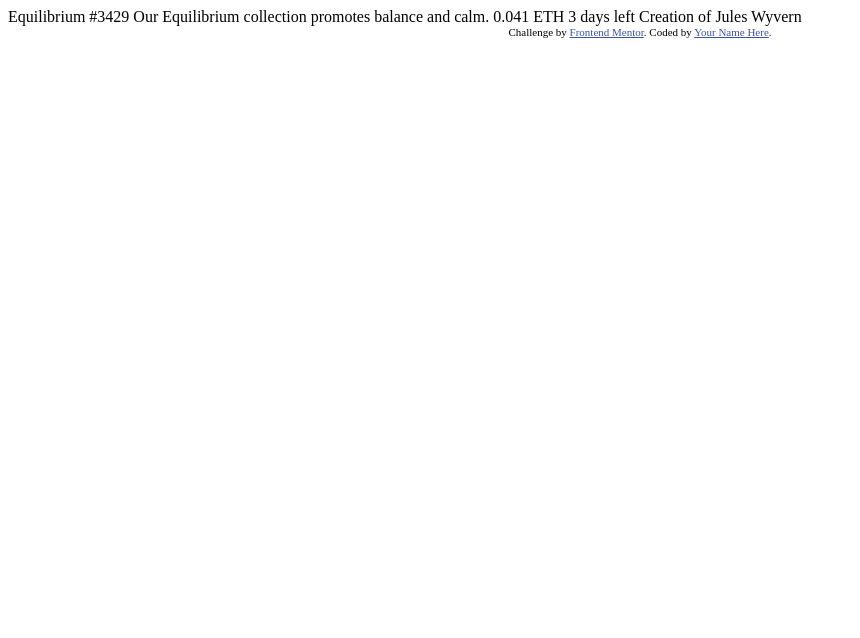
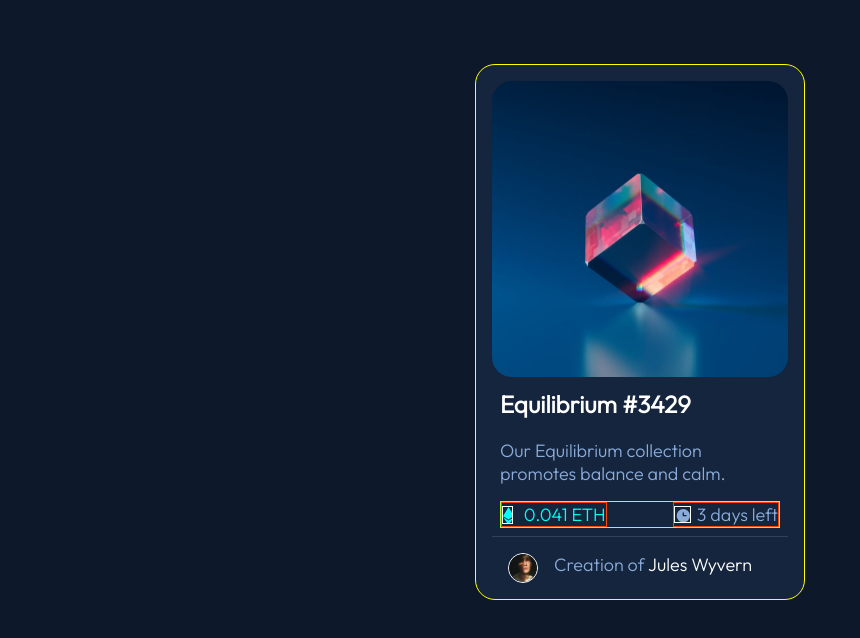
Before and after one commit to novice-is-me/NFT-Preview-Card-Component, a plain HTML site: page index.html in a window 1280 px wide. Shown: the whole page, without its empty margins (0-860 px from the left). Drawn offline with Linux system fonts and the light colour scheme.

Commit message:
Second Commit

```diff
--- a/index.html
+++ b/index.html
@@ -3,31 +3,42 @@
 <head>
   <meta charset="UTF-8">
   <meta name="viewport" content="width=device-width, initial-scale=1.0"> <!-- displays site properly based on user's device -->
-
+  <link rel="stylesheet" href="style.css">
   <link rel="icon" type="image/png" sizes="32x32" href="./images/favicon-32x32.png">
-
+  <link rel="preconnect" href="https://fonts.googleapis.com">
+  <link rel="preconnect" href="https://fonts.gstatic.com" crossorigin>
+  <link href="https://fonts.googleapis.com/css2?family=Outfit:wght@300&display=swap" rel="stylesheet">
   <title>Frontend Mentor | NFT preview card component</title>
-
-  <!-- Feel free to remove these styles or customise in your own stylesheet 👍 -->
-  <style>
-    .attribution { font-size: 11px; text-align: center; }
-    .attribution a { color: hsl(228, 45%, 44%); }
-  </style>
 </head>
 <body>
 
-  Equilibrium #3429
-
-  Our Equilibrium collection promotes balance and calm.
-
-  0.041 ETH
-  3 days left
-
-  Creation of Jules Wyvern
-
-  <div class="attribution">
-    Challenge by <a href="https://www.frontendmentor.io?ref=challenge" target="_blank">Frontend Mentor</a>.
-    Coded by <a href="#">Your Name Here</a>.
+  <main>
+    <div class="container">
+      <div class="container-img">
+        <img src="./images/image-equilibrium.jpg" alt="">
+      </div>
+      <div class="container-card">
+        <div class="container-info">
+          <h2>Equilibrium #3429</h2>
+          <p>Our Equilibrium collection promotes balance and calm.</p>
+        <div class="container-subinfo">
+          <div class="container-flex">
+            <svg width="11" height="18" xmlns="http://www.w3.org/2000/svg"><path d="M11 10.216 5.5 18 0 10.216l5.5 3.263 5.5-3.262ZM5.5 0l5.496 9.169L5.5 12.43 0 9.17 5.5 0Z" fill="#00FFF8"/></svg>
+            <p id="eth-color">0.041 ETH</p>
+          </div>
+          <div class="container-flex">
+            <svg width="17" height="17" xmlns="http://www.w3.org/2000/svg"><path d="M8.305 2.007a6.667 6.667 0 1 0 0 13.334 6.667 6.667 0 0 0 0-13.334Zm2.667 7.334H8.305a.667.667 0 0 1-.667-.667V6.007a.667.667 0 0 1 1.334 0v2h2a.667.667 0 0 1 0 1.334Z" fill="#8BACD9"/></svg>
+            <p>3 days left</p>
+          </div>
+        </div>
+        </div>
+      </div>
+      <div class="container-creator">
+        <img src="./images/image-avatar.png" alt="">
+        <p> Creation of <span>Jules Wyvern</span></p>
+      </div>
+    </div>
+  </main>
   </div>
 </body>
 </html>
--- a/style.css
+++ b/style.css
@@ -17,9 +17,17 @@ p{
     font-family: 'Outfit', sans-serif;
 }
 
+p{
+    color: hsl(215, 51%, 70%);
+}
+
 p,
 h2{
     font-family: 'Outfit', sans-serif;
+}
+
+h2,
+span{
     color: hsl(0, 0%, 100%);
 }
 
@@ -27,10 +35,12 @@ h2{
     background-color: hsl(216, 50%, 16%);
     border: 1px solid yellow;
     padding: 1em;
-    margin: 2em auto;
+    margin: 4em auto;
+    padding-bottom: 0;
     width: 80%;
-    min-width: 300px;
-    max-width: 450px;
+    min-width: 330px;
+    max-width: 330px;
+
 }
 
 .container,
@@ -42,3 +52,56 @@ h2{
     width: 100%;
     object-fit: cover;
 }
+
+.container-card,
+.container-creator{
+    padding: .5em;
+}
+
+.container-card{
+    border-bottom: 1px solid  hsl(215, 32%, 27%);
+}
+
+.container-card h2{
+    padding-bottom: .85em;
+}
+
+.container-subinfo,
+.container-flex,
+.container-creator{
+    display: flex;
+
+}
+
+.container-subinfo{
+    border: 1px solid greenyellow;
+    margin-top:1em;
+    justify-content: space-between;
+}
+
+.container-flex{
+    width: 38%;
+    border: 1px solid orangered;
+    justify-content: space-between;
+}
+
+#eth-color{
+    color: hsl(178, 100%, 50%);
+}
+
+.container-subinfo svg{
+    border: 1px solid white;
+    margin-top: .15em;
+}
+
+.container-creator{
+
+    padding: 1em;
+}
+
+.container-creator img{
+    width: 30px;
+    border: 1px solid white;
+    object-fit: cover;
+    margin-right: 1em;
+}
```
